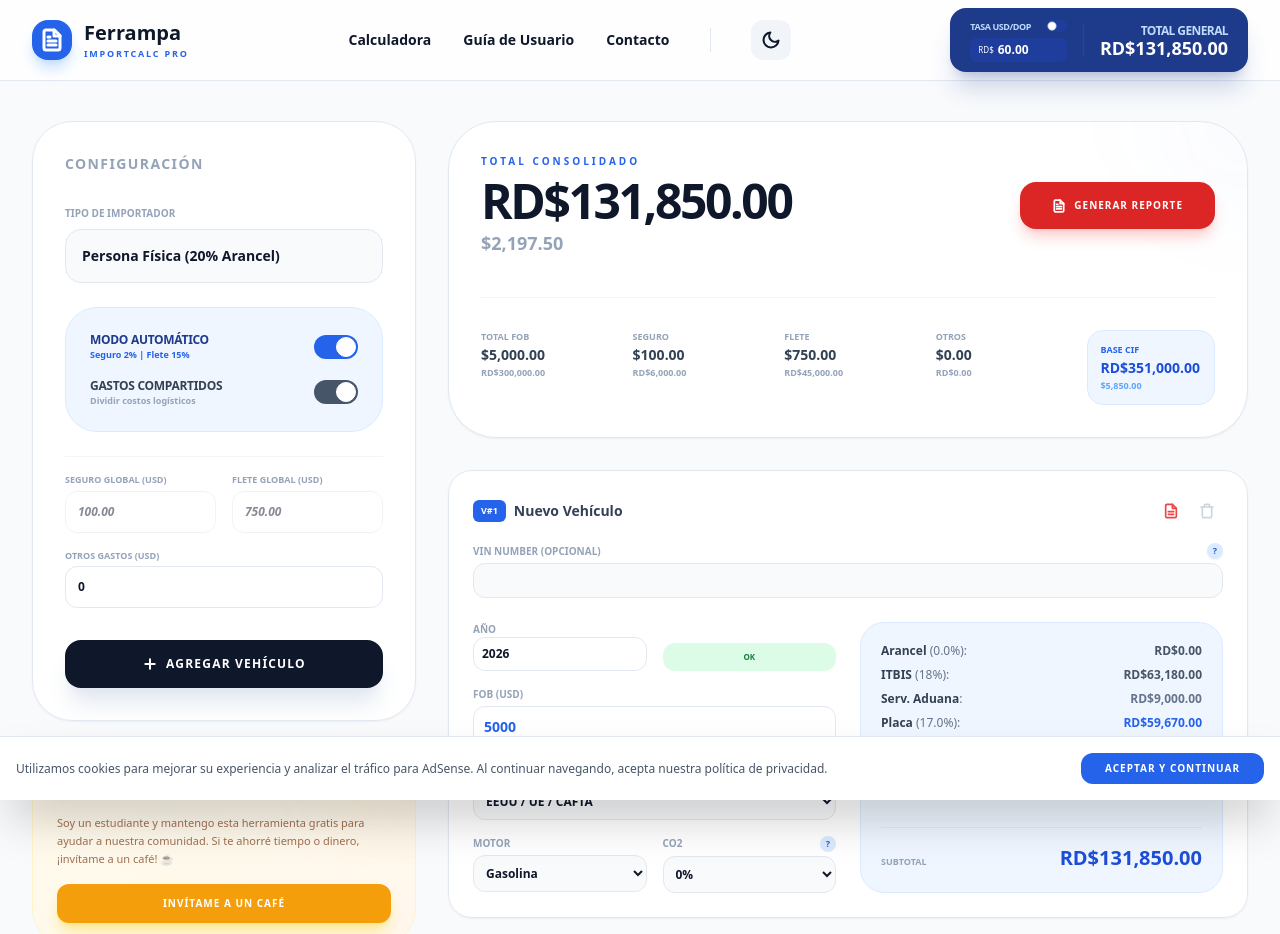
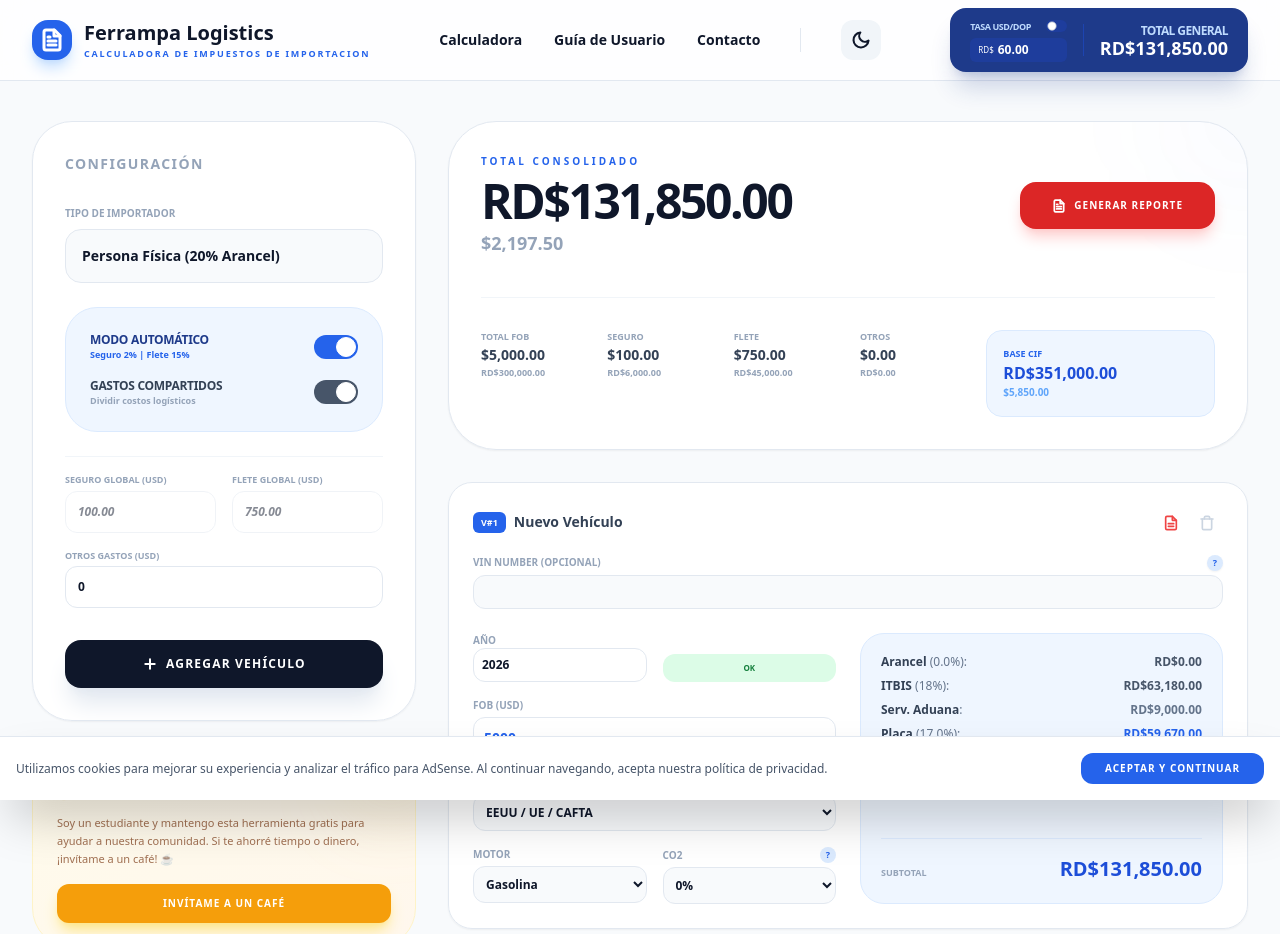
Before and after one commit to Jacoolzs/FerrampaCalc, a plain HTML site: page index.html in a window 1280 px wide. Shown: the top 934 px of the page. Drawn offline with nearby package versions, Linux system fonts and the light colour scheme.

Commit message:
Actualizacion calculadora diseño

```diff
--- a/index.html
+++ b/index.html
@@ -67,8 +67,8 @@
                         <svg xmlns="http://www.w3.org/2000/svg" class="w-5 h-5 md:w-6 md:h-6" viewBox="0 0 24 24" fill="none" stroke="white" stroke-width="3" stroke-linecap="round" stroke-linejoin="round"><path d="M14.5 2H6a2 2 0 0 0-2 2v16a2 2 0 0 0 2 2h12a2 2 0 0 0 2-2V7.5L14.5 2z"></path><polyline points="14 2 14 8 20 8"></polyline><line x1="16" y1="13" x2="8" y2="13"></line><line x1="16" y1="17" x2="8" y2="17"></line><line x1="10" y1="9" x2="8" y2="9"></line></svg>
                     </div>
                     <div>
-                        <h1 class="text-lg md:text-xl font-bold leading-none">Ferrampa</h1>
-                        <p class="text-[8px] md:text-[9px] font-black uppercase tracking-[0.2em] text-blue-600">ImportCalc Pro</p>
+                        <h1 class="text-lg md:text-xl font-bold leading-none">Ferrampa Logistics</h1>
+                        <p class="text-[8px] md:text-[9px] font-black uppercase tracking-[0.2em] text-blue-600">Calculadora de Impuestos de Importacion</p>
                     </div>
                 </div>
 
@@ -269,12 +269,12 @@
                                 </div>
                             </div>
 
-                            <div class="grid grid-cols-2 md:grid-cols-5 gap-6 mt-10 pt-8 border-t border-slate-100 dark:border-slate-800 text-left">
+                            <div class="grid grid-cols-2 md:grid-cols-6 gap-6 mt-10 pt-8 border-t border-slate-100 dark:border-slate-800 text-left">
                                 <div class="text-left"><p class="text-[9px] font-bold text-slate-400 uppercase mb-1">Total FOB</p><p id="g-fob-usd" class="text-sm font-black text-slate-700 dark:text-slate-200 leading-none">$ 0.00</p><p id="g-fob-dop" class="text-[9px] font-bold text-slate-400 mt-1">RD$ 0.00</p></div>
                                 <div class="text-left"><p class="text-[9px] font-bold text-slate-400 uppercase mb-1">Seguro</p><p id="g-seg-usd" class="text-sm font-black text-slate-700 dark:text-slate-200 leading-none">$ 0.00</p><p id="g-seg-dop" class="text-[9px] font-bold text-slate-400 mt-1">RD$ 0.00</p></div>
                                 <div class="text-left"><p class="text-[9px] font-bold text-slate-400 uppercase mb-1">Flete</p><p id="g-fle-usd" class="text-sm font-black text-slate-700 dark:text-slate-200 leading-none">$ 0.00</p><p id="g-fle-dop" class="text-[9px] font-bold text-slate-400 mt-1">RD$ 0.00</p></div>
                                 <div class="text-left"><p class="text-[9px] font-bold text-slate-400 uppercase mb-1">Otros</p><p id="g-otr-usd" class="text-sm font-black text-slate-700 dark:text-slate-200 leading-none">$ 0.00</p><p id="g-otr-dop" class="text-[9px] font-bold text-slate-400 mt-1">RD$ 0.00</p></div>
-                                <div class="text-left bg-blue-50 dark:bg-blue-900/20 p-3 rounded-2xl border border-blue-100 dark:border-blue-800"><p class="text-[9px] font-bold text-blue-600 uppercase mb-1">Base CIF</p><p id="g-cif-dop" class="text-sm font-black text-blue-700 dark:text-blue-400 leading-none">RD$ 0.00</p><p id="g-cif-usd" class="text-[9px] font-bold text-blue-400 mt-1">$ 0.00 USD</p></div>
+                                <div class="col-span-2 md:col-span-2 text-left bg-blue-50 dark:bg-blue-900/20 p-4 rounded-2xl border border-blue-100 dark:border-blue-800"><p class="text-[9px] font-bold text-blue-600 uppercase mb-1">Base CIF</p><p id="g-cif-dop" class="text-base font-black text-blue-700 dark:text-blue-400 leading-none">RD$ 0.00</p><p id="g-cif-usd" class="text-[10px] font-bold text-blue-400 mt-1">$ 0.00 USD</p></div>
                             </div>
                         </div>
 
```
